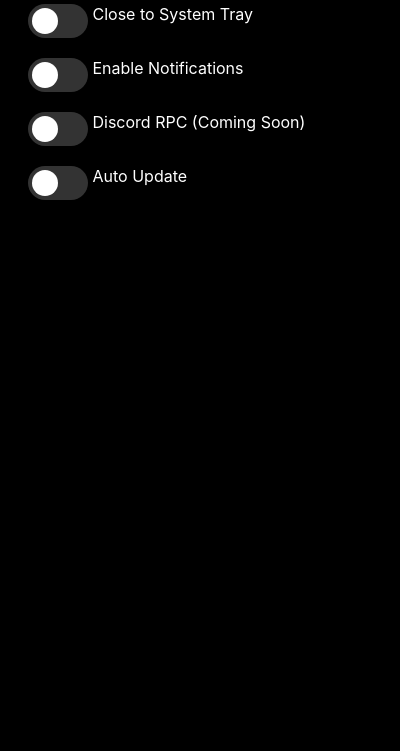
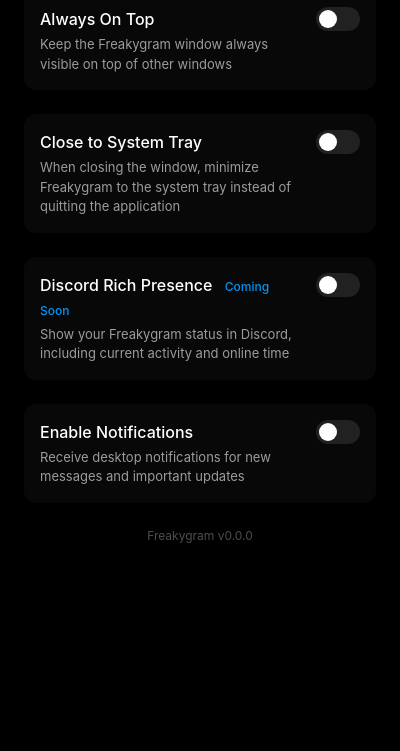
Before and after one commit to jqms/Freakygram, an Electron app: page settings.html in a window 400 px wide. Shown: the part 93-844 px from the top of the page. Drawn offline with Linux system fonts and the light colour scheme; no server answers.

Commit message:
always on top, revamp settings ui, version in settings menu

```diff
--- a/preload.js
+++ b/preload.js
@@ -10,6 +10,7 @@
     getSettings: () => ipcRenderer.invoke('get-settings'),
     saveSettings: (settings) => ipcRenderer.send('save-settings', settings),
     showSettings: () => ipcRenderer.send('show-settings'),
+    getVersion: () => ipcRenderer.invoke('get-version')
 });
 
 contextBridge.exposeInMainWorld('accounts', {
--- a/settings.html
+++ b/settings.html
@@ -3,26 +3,66 @@
 <head>
     <title>Freakygram Settings</title>
     <style>
+        * {
+            margin: 0;
+            padding: 0;
+            box-sizing: border-box;
+        }
+
         body {
             font-family: -apple-system, BlinkMacSystemFont, 'Segoe UI', Roboto, sans-serif;
-            padding: 20px;
+            padding: 24px;
             background: #000;
             color: #fff;
+            line-height: 1.5;
         }
+
+        h2 {
+            font-size: 24px;
+            font-weight: 600;
+            margin-bottom: 24px;
+            color: #fff;
+        }
+
         .setting {
-            margin: 20px 0;
+            display: flex;
+            align-items: flex-start;
+            margin-bottom: 24px;
+            padding: 16px;
+            background: rgba(255, 255, 255, 0.03);
+            border-radius: 12px;
         }
+
+        .setting-content {
+            flex-grow: 1;
+            margin-right: 16px;
+        }
+
+        .setting-title {
+            font-weight: 500;
+            margin-bottom: 4px;
+            color: #fff;
+        }
+
+        .setting-description {
+            font-size: 13px;
+            color: rgba(255, 255, 255, 0.6);
+        }
+
         .switch {
             position: relative;
             display: inline-block;
-            width: 60px;
-            height: 34px;
+            width: 44px;
+            height: 24px;
+            flex-shrink: 0;
         }
+
         .switch input {
             opacity: 0;
             width: 0;
             height: 0;
         }
+
         .slider {
             position: absolute;
             cursor: pointer;
@@ -30,67 +70,146 @@
             left: 0;
             right: 0;
             bottom: 0;
-            background-color: #333;
-            transition: .4s;
-            border-radius: 34px;
+            background-color: rgba(255, 255, 255, 0.1);
+            transition: all 0.3s cubic-bezier(0.4, 0, 0.2, 1);
+            border-radius: 24px;
+            overflow: hidden;
         }
+
         .slider:before {
             position: absolute;
             content: "";
-            height: 26px;
-            width: 26px;
-            left: 4px;
-            bottom: 4px;
+            height: 18px;
+            width: 18px;
+            left: 3px;
+            bottom: 3px;
             background-color: white;
-            transition: .4s;
+            transition: 0.3s cubic-bezier(0.4, 0, 0.2, 1);
             border-radius: 50%;
+            z-index: 2;
         }
-        input:checked + .slider {
-            background-color: #0095f6;
+
+        .slider:after {
+            content: '';
+            position: absolute;
+            top: 0;
+            left: 0;
+            right: 0;
+            bottom: 0;
+            background: linear-gradient(90deg, #00c6ff, #0072ff);
+            transition: transform 0.3s cubic-bezier(0.4, 0, 0.2, 1);
+            transform: translateX(-100%);
         }
+
+        input:checked + .slider:after {
+            transform: translateX(0);
+        }
+
         input:checked + .slider:before {
-            transform: translateX(26px);
+            transform: translateX(20px);
+        }
+
+        .coming-soon {
+            font-size: 12px;
+            color: #0095f6;
+            margin-left: 8px;
+        }
+
+        ::-webkit-scrollbar {
+            width: 14px;
+            background: #000000;
+        }
+        ::-webkit-scrollbar-thumb {
+            background: #262626;
+            border-radius: 7px;
+            border: 3px solid #000000;
+        }
+        ::-webkit-scrollbar-thumb:hover {
+            background: #363636;
+        }
+        .xols6we {
+            height: 1px;
+        }
+
+        .version-info {
+            bottom: 12px;
+            left: 0;
+            right: 0;
+            text-align: center;
+            color: rgba(255, 255, 255, 0.3);
+            font-size: 12px;
+            user-select: none;
         }
     </style>
 </head>
 <body>
-    <h2>Freakygram Settings</h2>
+    <h2><center>Freakygram Settings</center></h2>
 
     <div class="setting">
+        <div class="setting-content">
+            <div class="setting-title">Always On Top</div>
+            <div class="setting-description">Keep the Freakygram window always visible on top of other windows</div>
+        </div>
+        <label class="switch">
+            <input type="checkbox" id="alwaysOnTop">
+            <span class="slider"></span>
+        </label>
+    </div>
+
+    <div class="setting">
+        <div class="setting-content">
+            <div class="setting-title">Close to System Tray</div>
+            <div class="setting-description">When closing the window, minimize Freakygram to the system tray instead of quitting the application</div>
+        </div>
         <label class="switch">
             <input type="checkbox" id="closeToTray">
             <span class="slider"></span>
         </label>
-        <label>Close to System Tray</label>
     </div>
 
     <div class="setting">
+        <div class="setting-content">
+            <div class="setting-title">Discord Rich Presence <span class="coming-soon">Coming Soon</span></div>
+            <div class="setting-description">Show your Freakygram status in Discord, including current activity and online time</div>
+        </div>
+        <label class="switch">
+            <input type="checkbox" id="discordRPC">
+            <span class="slider"></span>
+        </label>
+    </div>
+
+    <div class="setting">
+        <div class="setting-content">
+            <div class="setting-title">Enable Notifications</div>
+            <div class="setting-description">Receive desktop notifications for new messages and important updates</div>
+        </div>
         <label class="switch">
             <input type="checkbox" id="notifications">
             <span class="slider"></span>
         </label>
-        <label>Enable Notifications</label>
     </div>
 
-    <div class="setting">
-        <label class="switch">
-            <input type="checkbox" id="discordRPC">
-            <span class="slider"></span>
-        </label>
-        <label>Discord RPC (Coming Soon)</label>
-    </div>
+    <!-- <div class="setting"> -->
+        <!-- <div class="setting-content"> -->
+            <!-- <div class="setting-title">Auto Update</div> -->
+            <!-- <div class="setting-description">Automatically download and install updates when they become available</div> -->
+        <!-- </div> -->
+        <!-- <label class="switch"> -->
+            <!-- <input type="checkbox" id="autoUpdate"> -->
+            <!-- <span class="slider"></span> -->
+        <!-- </label> -->
+    <!-- </div> -->
 
-    <div class="setting">
-        <label class="switch">
-            <input type="checkbox" id="autoUpdate">
-            <span class="slider"></span>
-        </label>
-        <label>Auto Update</label>
+    <div class="version-info">
+        <span id="version">Freakygram v0.0.0</span>
     </div>
 
     <script>
         const init = async () => {
             const settings = await window.electron.getSettings();
+            const version = await window.electron.getVersion();
+
+            document.getElementById('version').textContent = `Freakygram v${version}`;
 
             Object.entries(settings).forEach(([key, value]) => {
                 const element = document.getElementById(key);
```
Also changed, not shown: main.js (+11 -7 lines).
